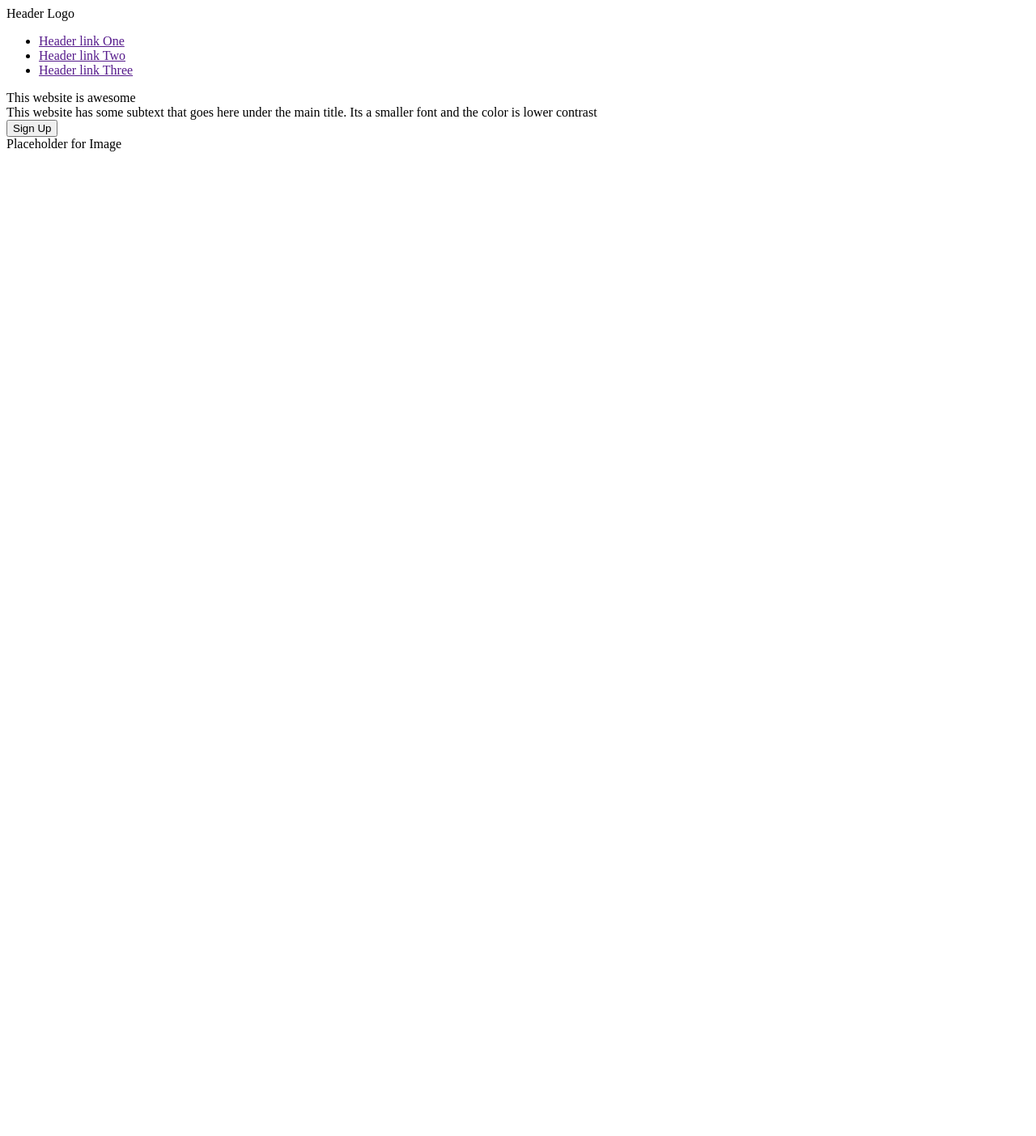
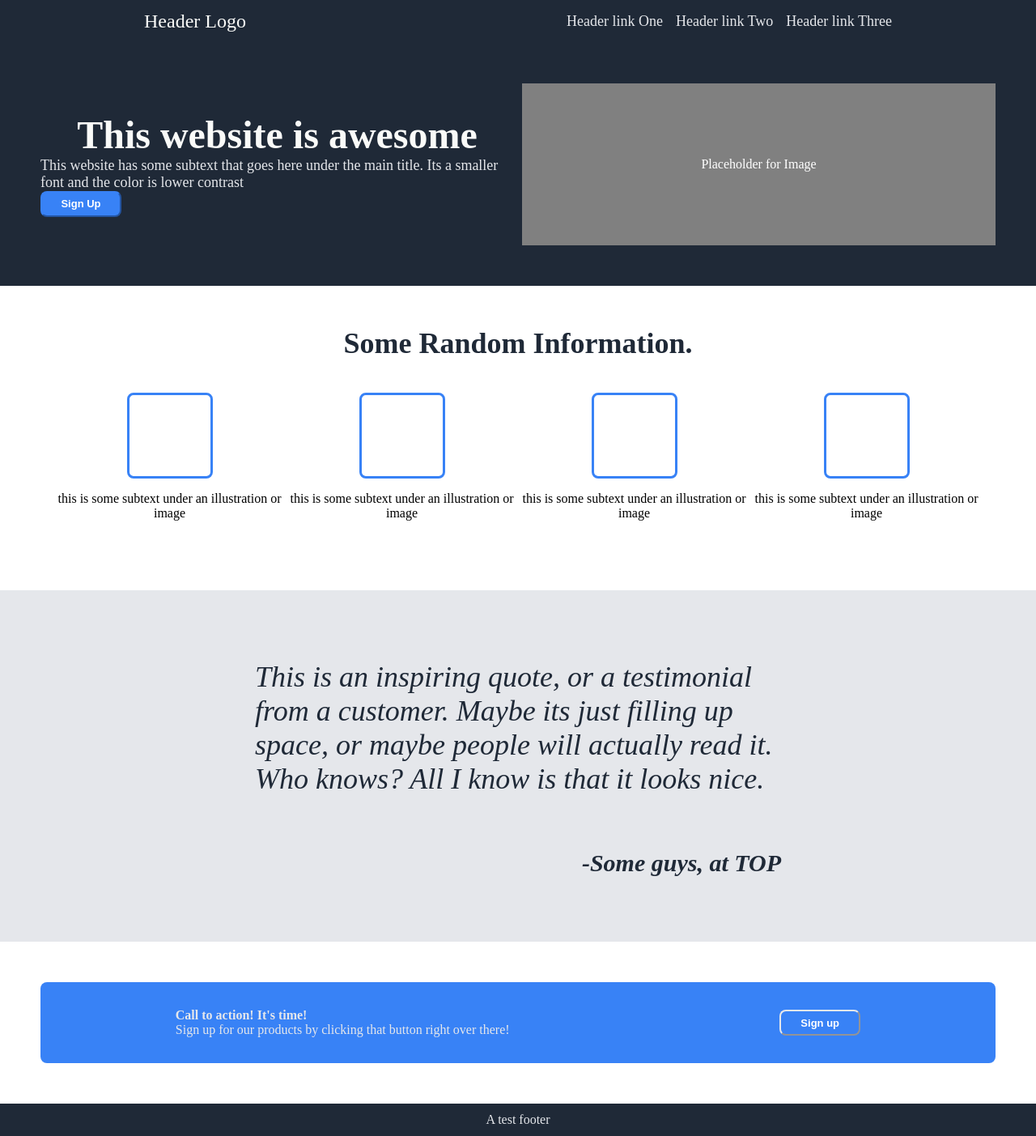
Before and after one commit to Pemdas1991/landing-page, a plain HTML site: page index.html in a window 1280 px wide. Shown: the whole page at 81% size. Before the commit the page ends 800 px from the top, so only its background shows below. Drawn offline with Linux system fonts and the light colour scheme.

Commit message:
Update landing page and complete project

```diff
--- a/index.html
+++ b/index.html
@@ -6,40 +6,65 @@
     <meta http-equiv="X-UA-Compatible" content="IE=edge">
     <meta name="viewport" content="width=device-width, initial-scale=1.0">
     <title>Document</title>
+    <link rel="stylesheet" href="./styles.css">
 </head>
 
 <body>
     <div class="header">
-        <div>Header Logo</div>
+        <div class="hlogo">Header Logo</div>
         <ul class="links">
-            <li><a href="">Header link One</a></li>
-            <li><a href="">Header link Two</a></li>
-            <li><a href="">Header link Three</a></li>
+            <a href="">Header link One</a>
+            <a href="">Header link Two</a>
+            <a href="">Header link Three</a>
         </ul>
-
-
     </div>
-    <div class="s1container">
     <div class="section-1">
         <div class="subsection-1">
             <div class="s1-head">This website is awesome</div>
             <div class="s1-text">This website has some subtext that goes here under the main title. Its a smaller
                 font and the color is lower contrast </div>
-                <button class="s1-button">Sign Up</button>
+            <button class="s1-button blue">Sign Up</button>
         </div>
-            <div>Placeholder for Image</div>
+        <div class="placeholder-image">Placeholder for Image</div>
+    </div>
+    <div class="section-2">
+        <div class="s2-head">Some Random Information.</div>
+        <div class="s2-container">
+            <div class="boxtainer">
+                <div class="s2-box"></div>
+                <p class="text">this is some subtext under an illustration or image</p>
+            </div>
+            <div class="boxtainer">
+                <div class="s2-box"></div>
+                <p class="text">this is some subtext under an illustration or image</p>
+            </div>
+            <div class="boxtainer">
+                <div class="s2-box"></div>
+                <p class="text">this is some subtext under an illustration or image</p>
+            </div>
+            <div class="boxtainer">
+                <div class="s2-box"></div>
+                <p class="text">this is some subtext under an illustration or image</p>
             </div>
         </div>
-    <div class="section-2">
-
     </div>
     <div class="section-3">
-
+        <div class="subsection-3">
+        <p>This is an inspiring quote, or a testimonial from a customer. Maybe its just filling up space, or maybe people will actually read it. Who knows? All I know is that it looks nice.</p>
+        <p class="quotee">-Some guys, at TOP</p>
+    </div>
     </div>
     <div class="section-4">
-
+        <div class="subsection-4 blue">
+            <div class="cta-box">
+                <div class="cta-head">Call to action! It's time!</div>
+                <div class="cta-body">Sign up for our products by clicking that button right over there!</div>
             </div>
-    <div class="footer"></div>
+            <button class="blue s4-button">Sign up</button>
+        </div>
+    </div>
+    <div class="footer">A test footer
+    </div>
 
 </body>
 
--- a/styles.css
+++ b/styles.css
@@ -0,0 +1,208 @@
+ul {
+    /* this removes the dots on the list items*/
+    list-style-type: none;
+
+}
+
+a {
+    /* this removes the line under the links */
+    text-decoration: none;
+}
+
+body {
+    display: flex;
+    flex-direction: column;
+    margin: 0;
+}
+
+.header {
+    background-color: #1f2937;
+    display: flex;
+    justify-content: space-around;
+    align-items: center;
+    width: 100%;
+}
+
+.hlogo {
+    font-size: 24px;
+    color: #f9faf8;
+    flex: 0, 0, auto;
+}
+
+.links {
+    display: flex;
+    gap: 16px;
+}
+
+.header a {
+    font-size: 18px;
+    color: #e5e7eb;
+}
+
+.section-1 {
+    display: flex;
+    justify-content: space-around;
+    align-items: center;
+    background-color: #1f2937;
+    padding: 50px;
+
+}
+
+.subsection-1 {
+    display: flex;
+    flex: 1;
+    justify-content: space-around;
+    align-items: center;
+    flex-direction: column;
+    margin-right: 10px;
+}
+
+.s1-head {
+    font-size: 48px;
+    font-weight: bolder;
+    color: #f9faf8;
+}
+
+.s1-text {
+    font-size: 18px;
+    color: #e5e7eb;
+}
+
+.placeholder-image{
+    display: flex;
+    flex: 1;
+    justify-content: center;
+    align-items: center;
+    width: 400px;
+    height: 200px;
+    color: white;
+    background-color: gray;
+}
+
+.blue {
+    background-color: #3882f6;
+}
+
+.s1-button {
+    border-radius: 8px;
+    border-color: #3882f6;
+    color: white;
+    font-size: 13px;
+    font-weight: bold;
+    outline: 0;
+    align-self: flex-start;
+    padding: 5px;
+    height: 32px;
+    width: 100px;
+}
+
+.section-2 {
+    display: flex;
+    flex-direction: column;
+    align-items: center;
+    padding: 50px;
+}
+
+.s2-container {
+    display: flex;
+    justify-content: space-around;
+    margin: 20px;
+    margin-top: 40px;
+    gap: 8px;
+}
+
+.s2-head {
+    font-size: 36px;
+    font-weight: bolder;
+    color: #1f2937;
+    flex-shrink: 0;
+}
+
+.boxtainer {
+    display: flex;
+    flex-direction: column;
+    align-items: center;
+}
+
+.s2-box {
+    height: 100px;
+    width: 100px;
+    border-radius: 8px;
+    border: 3px solid #3882f6;
+}
+
+.boxtainer p {
+    text-align: center;
+}
+
+.section-3 {
+    background-color: #e5e7eb;
+    display: flex;
+    padding: 50px;
+    justify-content: center;
+
+
+}
+
+.subsection-3 {
+    max-width: 650px;
+    max-height: 400px;
+    display: flex;
+    align-items: center;
+    font-size: 36px;
+    flex-direction: column;
+    font-style: italic;
+    color: #1f2937;
+}
+
+.quotee {
+    font-size: smaller;
+    font-weight: bolder;
+    align-self: flex-end;
+
+}
+.section-4 {
+    display: flex;
+    justify-content: center;
+    padding: 50px
+}
+
+.subsection-4 {
+    width: 400px;
+    height: 100px;
+    display:flex;
+    color:#e5e7eb;
+    border-radius: 8px;
+    justify-content: space-around;
+    align-items: center;
+    flex: auto;
+
+}
+
+.cta-head {
+    font-weight: bold;
+}
+
+.s4-button {
+    border-color: #e5e7eb;
+    border-radius: 8px;
+    color: white;
+    font-size: 13px;
+    font-weight: bold;
+    outline: 0;
+    padding: 5px;
+    height: 32px;
+    width: 100px;
+}
+
+
+.footer {
+    background-color: #1f2937;
+    display: flex;
+    justify-content: space-around;
+    align-items: center;
+    height: 40px;
+    width: 100%;
+    color: #e5e7eb;
+
+}
```
Also changed, not shown: Example/landing-page-colors_and_stuff-TOP.png (added), Example/landing-page-layout-odin-project.png (added), 1 other file. Lines whose indentation alone changed are shown as unchanged.
